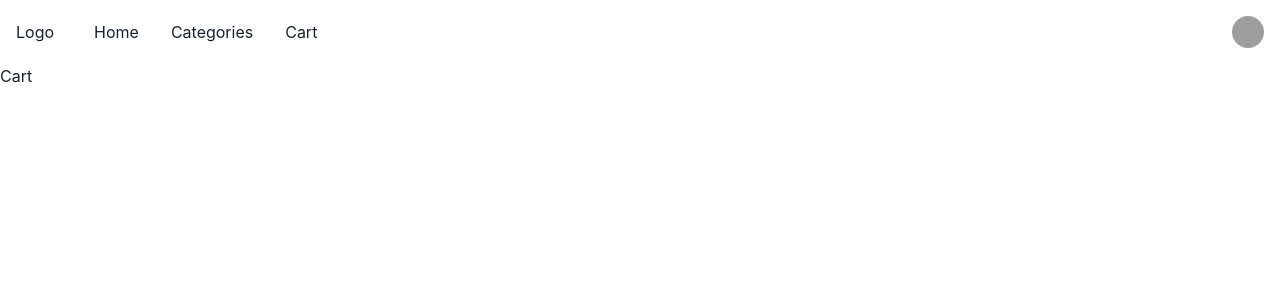
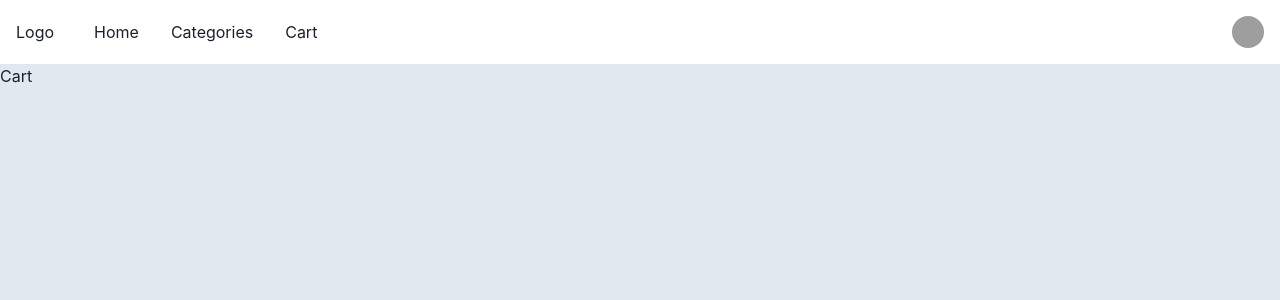
Before and after one commit to naitikp2002/shoploom, a React (Create React App) app: page /cart in a window 1280 px wide. Shown: the top 300 px of the page. Built offline with nearby package versions, Linux system fonts and the light colour scheme; grey boxes are pictures that could not be loaded.

Commit message:
fix: bg-color

```diff
--- a/src/index.css
+++ b/src/index.css
@@ -7,7 +7,10 @@ body {
   -webkit-font-smoothing: antialiased;
   -moz-osx-font-smoothing: grayscale;
 }
-
+.bg-color{
+  background-color: #E2E8F0;
+  min-height: 100vh;
+}
 code {
   font-family: source-code-pro, Menlo, Monaco, Consolas, 'Courier New',
     monospace;
--- a/src/pages/Cart.jsx
+++ b/src/pages/Cart.jsx
@@ -2,7 +2,7 @@ import React from 'react'
 
 const Cart = () => {
   return (
-    <div>Cart</div>
+    <div className="bg-color">Cart</div>
   )
 }
 
--- a/src/pages/Categories.jsx
+++ b/src/pages/Categories.jsx
@@ -2,7 +2,7 @@ import React from 'react'
 import ProductCard from '../components/ProductCard'
 const Categories = () => {
   return (
-    <div><ProductCard/></div>
+    <div className="bg-color"><ProductCard/></div>
   )
 }
 
--- a/src/pages/Home.jsx
+++ b/src/pages/Home.jsx
@@ -1,9 +1,9 @@
 import React from "react";
 import ProductCard from "../components/ProductCard";
-
+import "../index.css"
 const Home = () => {
   return (
-    <div style={{padding:"20px"}}>
+    <div className="bg-color" style={{padding:"20px"}}>
       <div
         style={{
           display: "flex",
```
